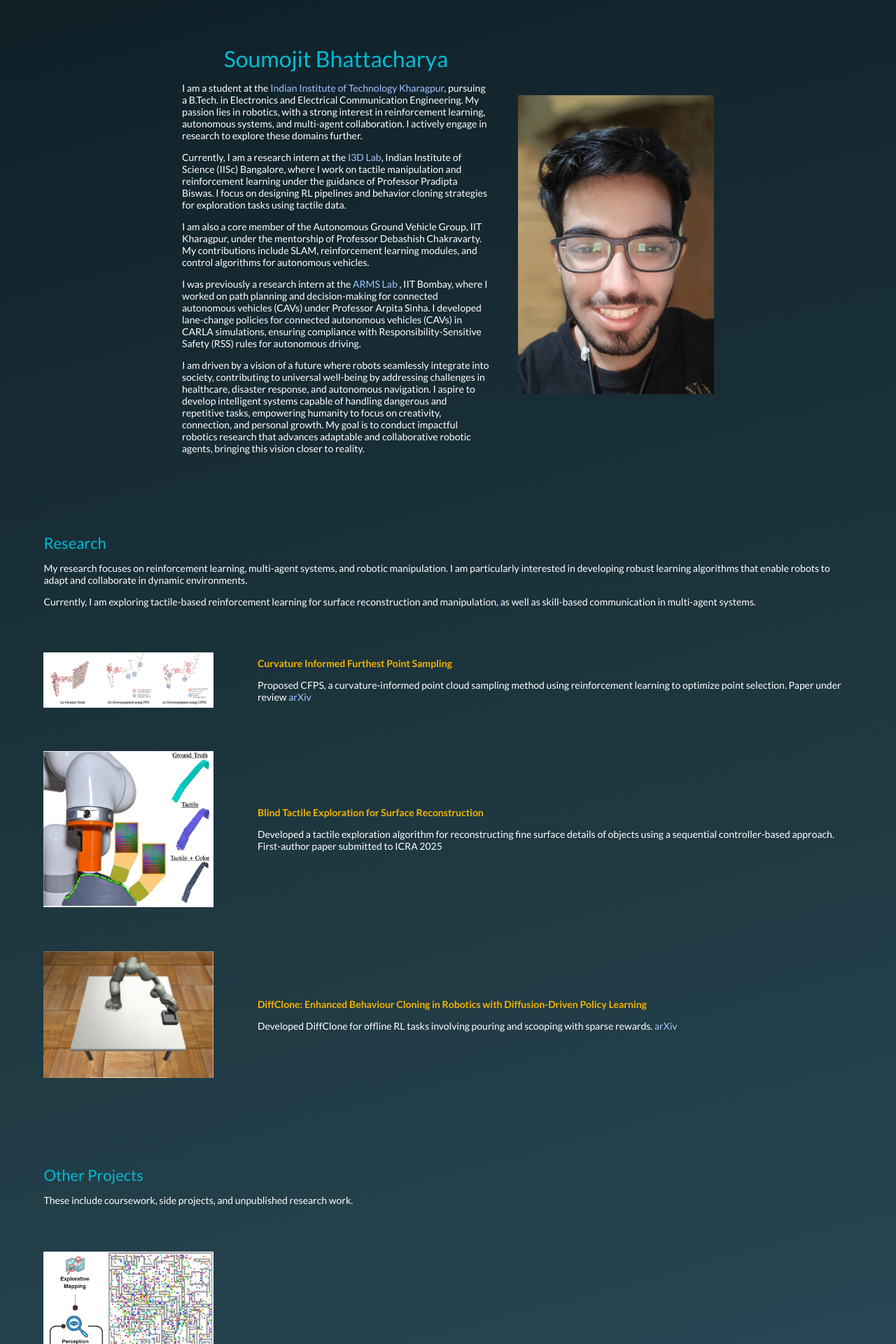
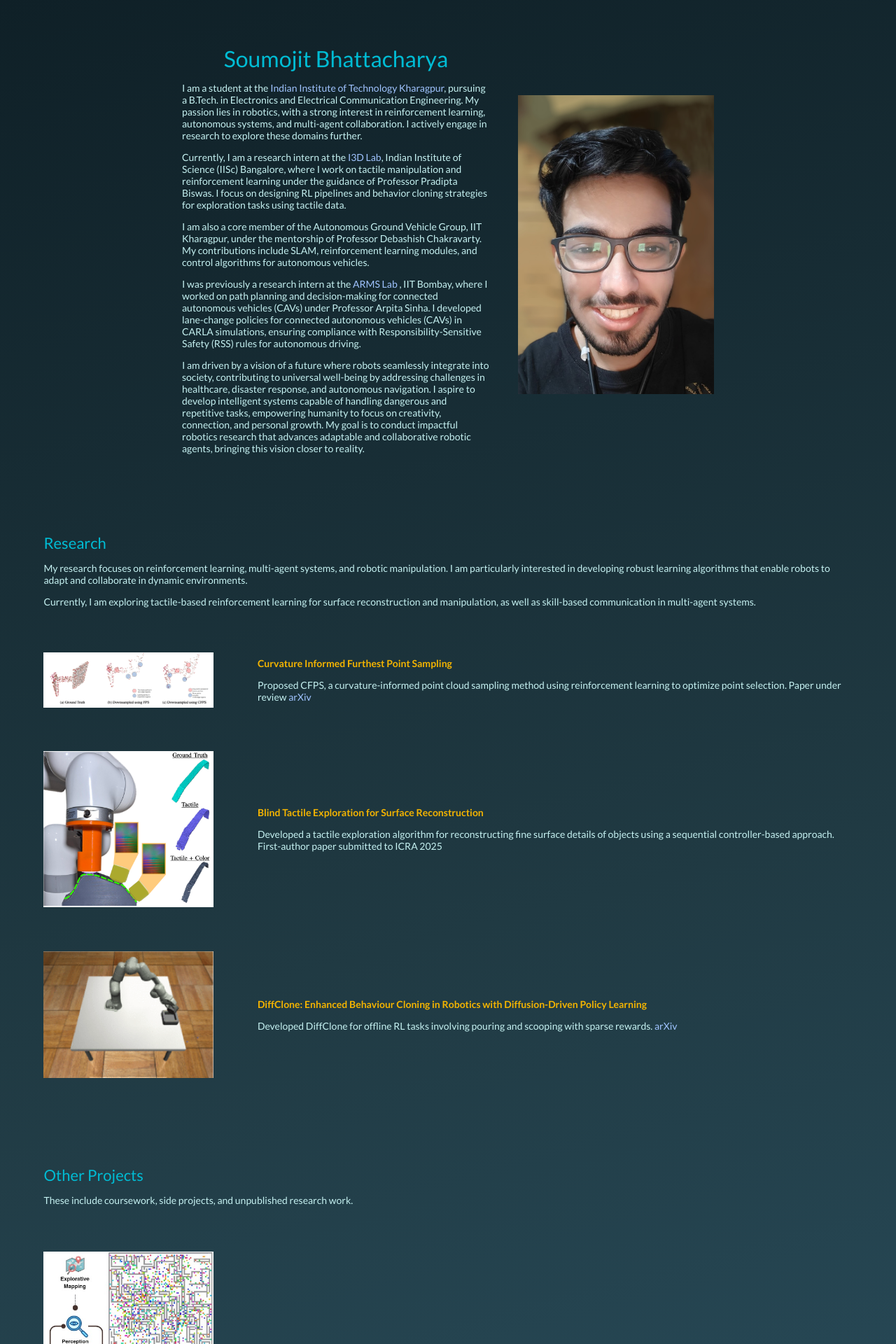
Before and after one commit to BabaYaga840/BabaYaga840.github.io, a Jekyll site: the page built from _posts/2024-12-11-MAPF.markdown, in a window 1280 px wide. Shown: the top 1920 px of the page at 70% size. Built offline with Jekyll 4.4.1, drawn with Linux system fonts in a browser that asks for light colours.

Commit message:
Update default.html

```diff
--- a/_layouts/default.html
+++ b/_layouts/default.html
@@ -25,7 +25,7 @@
   <style>
     body {
       background: linear-gradient(165deg, #0f2027, #203a43, #2c5364);    /* background: linear-gradient(135deg, #0f2027, #203a43, #2c5364);   Space Grey Gradient */
-      color: #ffffff;  /* White Text */
+      color: #c5f1f1;  /* White Text */
       margin: 0;
       font-family: 'Lato', sans-serif;
     }
```
